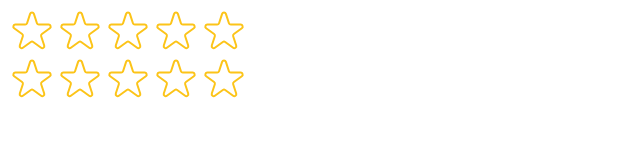
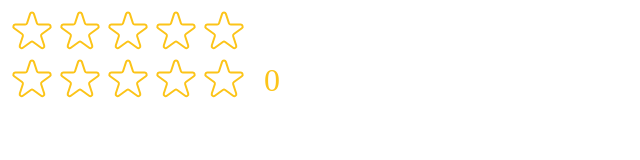
Before and after one commit to manishaac2002/usePopcorn-react, a React (Create React App) app: page / in a window 1280 px wide. Shown: the top 160 px of the page, without its empty margins (0-640 px from the left). Built offline with nearby package versions, Linux system fonts and the light colour scheme.

Commit message:
feat - completed the app.

```diff
--- a/src/StarRating.js
+++ b/src/StarRating.js
@@ -10,13 +10,15 @@ const starContainStyle = {
     display: "flex",
 }
 
+//custom props can we do in propTypes
 
 
 export default function StarRating({
     maxRating = 5,
     color = "#fcc419",
     size = 48,
-    className = "" }) {
+    className = "",
+    message = [] }) {
 
     const [rating, setRating] = useState(0)
     const [tempRating, setTempRating] = useState(0)
@@ -47,7 +49,8 @@ export default function StarRating({
 
                 ))}
             </div>
-            <p style={textStyle}>{tempRating || rating || ""}</p>
+            <p style={textStyle}>
+                {message.length === maxRating ? message[tempRating ? tempRating - 1 : rating - 1] : tempRating || rating}</p>
         </div>
     )
 }
--- a/src/index.js
+++ b/src/index.js
@@ -9,7 +9,8 @@ const root = ReactDOM.createRoot(document.getElementById('root'));
 root.render(
   <React.StrictMode>
     {/* <App /> */}
-    <StarRating maxRating={5} />
+    <StarRating maxRating={5}
+    message={['Terrible', 'Bad', 'Okay', 'Good', 'Amazing']}/>
     <StarRating maxRating={5} className="test" />
   </React.StrictMode>
 );
```
